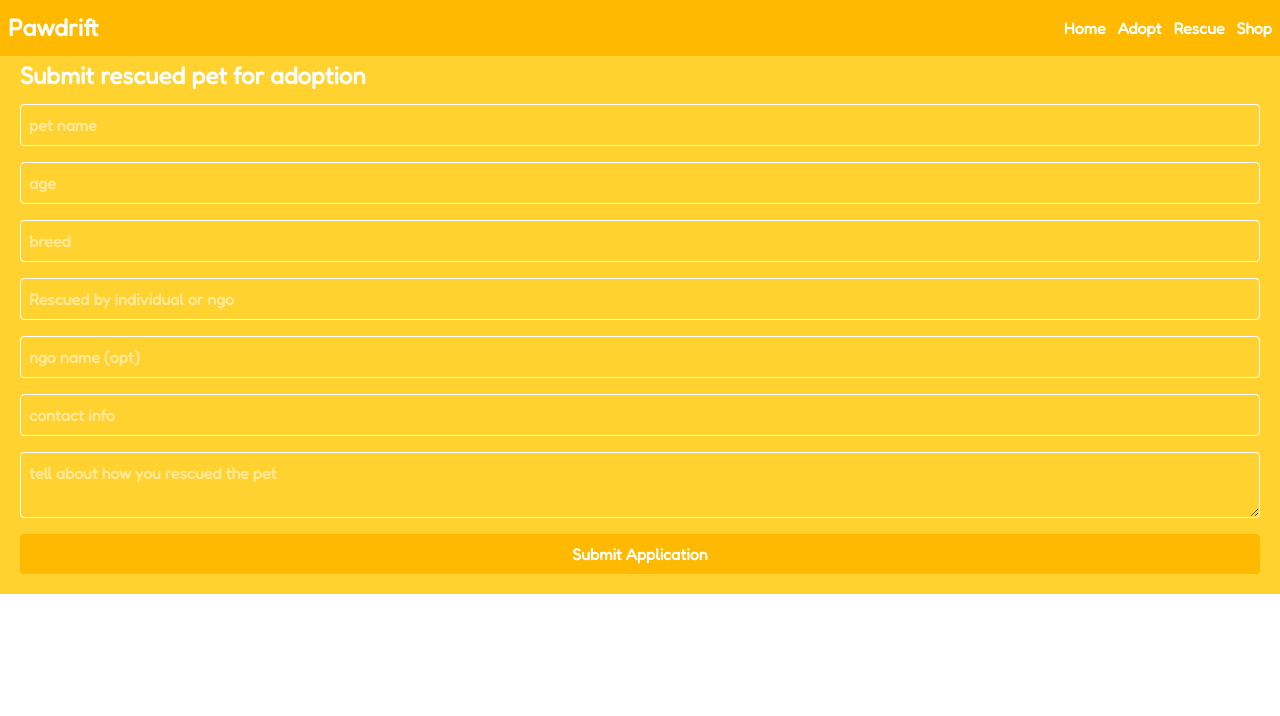
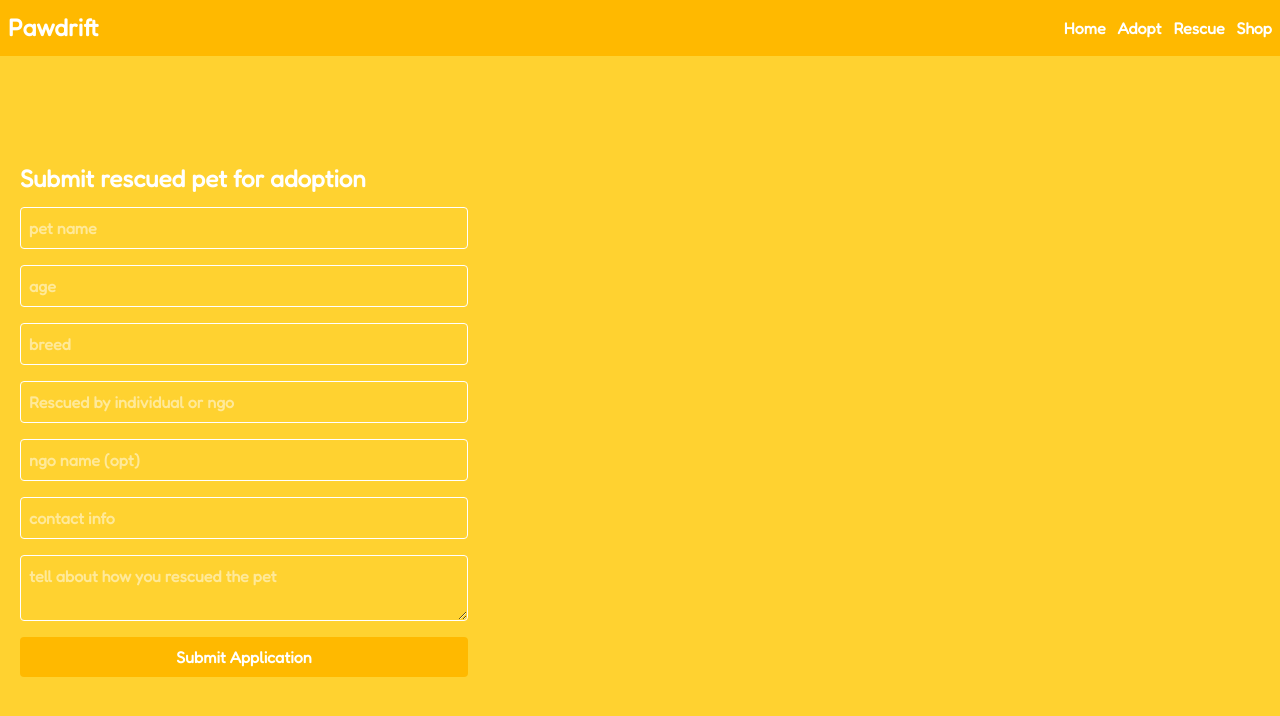
Before and after one commit to Diksha0032/pawdrift, a React (Vite) app: page /rescue in a window 1280 px wide. Shown: the top 716 px of the page. Built offline with nearby package versions, Linux system fonts and the light colour scheme.

Commit message:
Update Rescue.jsx

```diff
--- a/src/pages/Rescue.jsx
+++ b/src/pages/Rescue.jsx
@@ -34,10 +34,8 @@ const Rescue = () => {
     }
 
     return (
-      <div className="font-semibold border-gray text-white bg-amber-300 p-5 flex flex-col justify-center">
-        <div><h2 className="text-2xl mt-10 mb-3text-center">Submit rescued pet for adoption</h2>
-        </div>
-        <div>
+      <div className="min-h-screen font-semibold border-gray text-white bg-amber-300 p-5 flex flex-col justify-center">
+        <div className="w-full max-w-md"><h2 className="text-2xl mt-10 mb-3text-center">Submit rescued pet for adoption</h2>
         <form onSubmit={handleSubmit} className="flex flex-col gap-4 mt-3">
           <input
           name="name"
```
